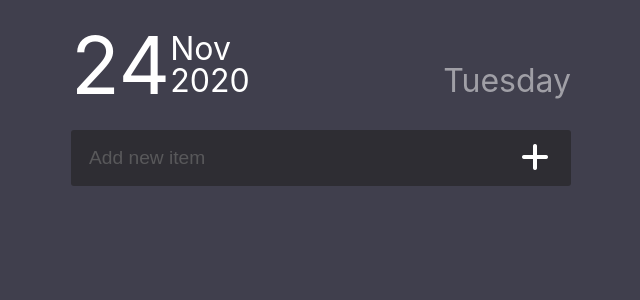
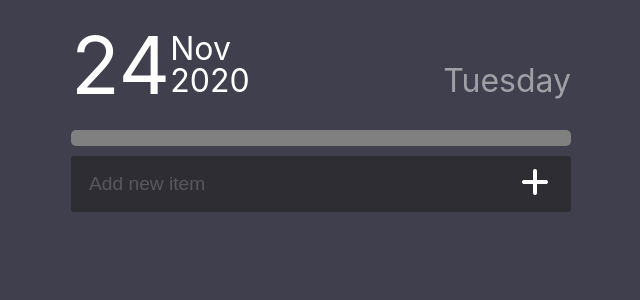
Before and after one commit to kshintaku/django-apps, a Django app: page /todo/ in a window 1280 px wide. Shown: the top 300 px of the page, without its empty margins (319-959 px from the left). Run offline with Django 3.2, Linux system fonts and the light colour scheme; data that the repository does not hold is empty; some libraries are stand-ins or nearby versions.

Commit message:
add progress bar and set up redirects

```diff
--- a/todo/static/css/todo.css
+++ b/todo/static/css/todo.css
@@ -10,7 +10,7 @@ body {
     line-height: 1.5;
     font-family: -apple-system, BlinkMacSystemFont, Segoe UI, Roboto, Oxygen,
         Ubuntu, Cantarell, Fira Sans, Droid Sans, Helvetica Neue, sans-serif;
-    background-color: #403F4D;
+    background-color: #403f4d;
 }
 
 button {
@@ -67,11 +67,40 @@ button {
     margin-bottom: auto;
 }
 
+.progress {
+    background: grey;
+    justify-content: flex-start;
+    border-radius: 5px;
+    align-items: center;
+    position: relative;
+    display: flex;
+    height: 1rem;
+    width: 100%;
+    margin-bottom: 0.6rem;
+}
+
+.pause-bar {
+    position: absolute;
+    border-radius: 5px;
+    background: yellow;
+    height: 1rem;
+    width: 0%;
+}
+
+.complete-bar {
+    z-index: 2;
+    position: absolute;
+    border-radius: 5px;
+    background: lightgreen;
+    height: 1rem;
+    width: 0%;
+}
+
 .add-task {
     width: 100%;
     display: flex;
     height: 3.5rem;
-    background-color: #2E2D33;
+    background-color: #2e2d33;
     border-radius: 3px;
 }
 
@@ -79,7 +108,7 @@ button {
     display: none;
 }
 
-input[type=text] {
+input[type="text"] {
     border: none;
     background-color: transparent;
     border-style: none;
@@ -92,7 +121,7 @@ input[type=text] {
     opacity: 60%;
 }
 
-input[type=text]:focus {
+input[type="text"]:focus {
     outline: none;
 }
 
@@ -110,6 +139,7 @@ input[type=text]:focus {
 
 span {
     width: 0.8rem;
+    cursor: pointer;
 }
 
 #completed-tasks {
@@ -129,7 +159,7 @@ span {
     width: 100%;
     display: flex;
     height: 3.5rem;
-    background-color: #4E4E5C;
+    background-color: #4e4e5c;
     border-radius: 3px;
     margin-top: 0.5rem;
     align-items: center;
--- a/todo/templates/todo/index.html
+++ b/todo/templates/todo/index.html
@@ -25,6 +25,10 @@
                 <div class="container-date-right">
                     <div id="day"></div>
                 </div>
+            </div>
+            <div class="progress">
+                <div class="complete-bar" id="complete-bar" style="width: {{ complete_bar }};"></div>
+                <div class="pause-bar" id="pause-bar" style="width: {{ pause_bar }};"></div>
             </div>
             <form action="/todo/" method="post" class="add-task">
                 {% csrf_token %} {{ form }}
--- a/todo/views.py
+++ b/todo/views.py
@@ -1,4 +1,4 @@
-from django.http import HttpResponse
+from django.http import HttpResponse, HttpResponseRedirect
 from django.template import loader
 from .models import Todo
 from .forms import TaskForm
@@ -6,10 +6,6 @@ from .forms import TaskForm
 
 def index(request):
     form = TaskForm()
-    task_list = Todo.objects.order_by("-date").filter(complete=False, paused=False)
-    pause_list = Todo.objects.order_by("-date").filter(paused=True)
-    complete_list = Todo.objects.order_by("-date").filter(complete=True)
-    template = loader.get_template("todo/index.html")
     if request.method == "POST":
         if "del" in request.POST:
             Todo.objects.get(pk=request.POST["del"]).delete()
@@ -29,10 +25,23 @@ def index(request):
             form = TaskForm()
         else:
             form = TaskForm()
+        return HttpResponseRedirect(request.path_info)
+    pause_bar = 0
+    complete_bar = 0
+    task_list = Todo.objects.order_by("-date").filter(complete=False, paused=False)
+    pause_list = Todo.objects.order_by("-date").filter(paused=True)
+    complete_list = Todo.objects.order_by("-date").filter(complete=True)
+    sum_list = len(task_list) + len(pause_list) + len(complete_list)
+    if sum_list > 0:
+        pause_bar = str(((len(pause_list) + len(complete_list)) / sum_list)*100) + "%"
+        complete_bar = str((len(complete_list) / (sum_list))*100) + "%"
+    template = loader.get_template("todo/index.html")
     context = {
         "tasks": task_list,
         "paused": pause_list,
         "complete": complete_list,
         "form": form,
+        "complete_bar": complete_bar,
+        "pause_bar": pause_bar,
     }
     return HttpResponse(template.render(context, request))
```
